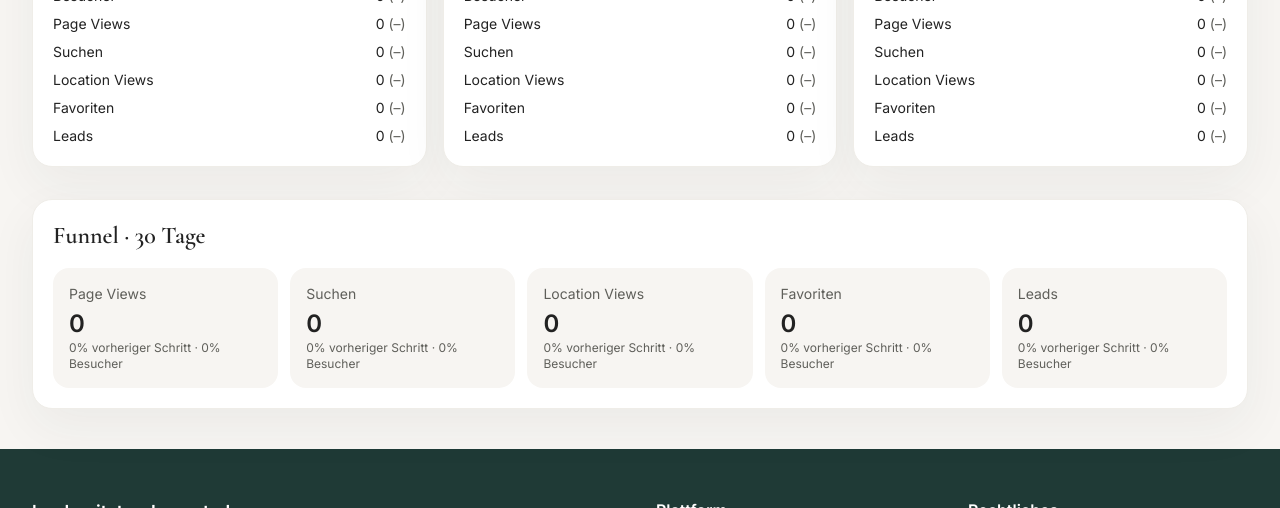
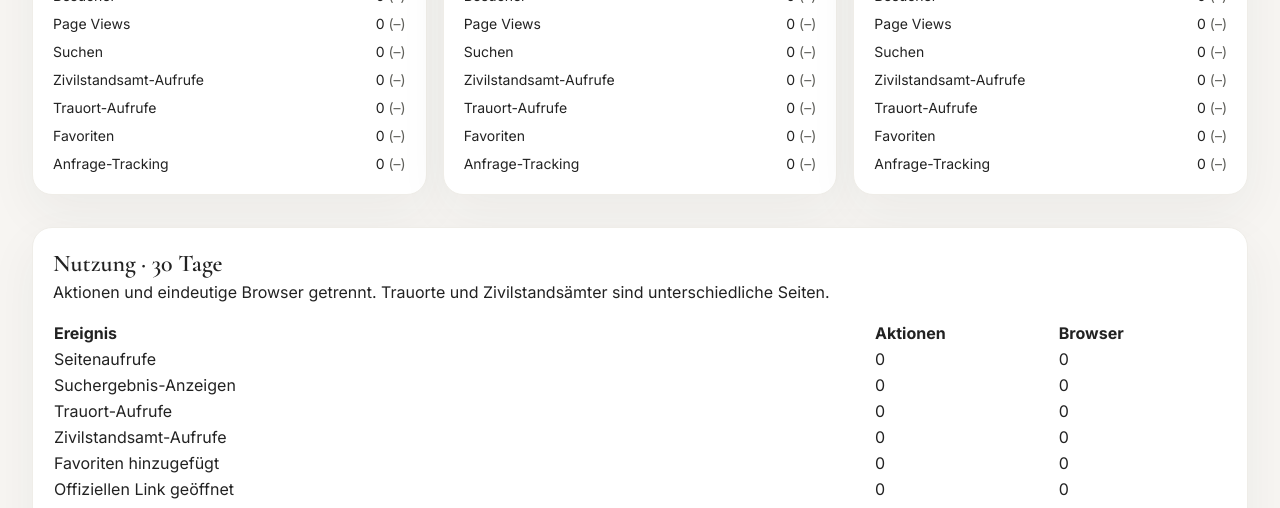
Before and after one commit to robinschmidli-star/hochzeitstandesamt, a Next.js app: page /admin/analytics in a window 1280 px wide. Shown: the part 292-800 px from the top of the page. Built offline with nearby package versions, Linux system fonts and the light colour scheme; no server answers; the database is empty.

Commit message:
Separate analytics actions, browsers and ordered search journeys

```diff
--- a/app/admin/analytics/page.tsx
+++ b/app/admin/analytics/page.tsx
@@ -1,26 +1,28 @@
 import { prisma } from "@/lib/prisma";
+import { summarizeAnalytics } from "@/lib/analytics-summary";
 
 export const dynamic = "force-dynamic";
 
-const eventLabels: Record<string, string> = { page_view: "Page Views", search_completed: "Suchen", location_view: "Location Views", favorite_added: "Favoriten", lead_created: "Leads" };
+const eventLabels: Record<string, string> = { page_view: "Page Views", search_completed: "Suchen", location_view: "Zivilstandsamt-Aufrufe", venue_opened: "Trauort-Aufrufe", favorite_added: "Favoriten", lead_submitted: "Anfrage-Tracking" };
 async function period(days: number) {
   const to = new Date(); const from = new Date(to); from.setUTCDate(from.getUTCDate() - days);
   const previousFrom = new Date(from); previousFrom.setUTCDate(previousFrom.getUTCDate() - days);
   const [current, previous] = await Promise.all([
-    prisma.analyticsEvent.findMany({ where: { occurredAt: { gte: from, lt: to } }, select: { eventName: true, sessionId: true, visitorHash: true, path: true } }),
-    prisma.analyticsEvent.findMany({ where: { occurredAt: { gte: previousFrom, lt: from } }, select: { eventName: true, visitorHash: true } })
+    prisma.analyticsEvent.findMany({ where: { occurredAt: { gte: from, lt: to } }, select: { eventName: true, sessionId: true, visitorHash: true, path: true, properties: true, occurredAt: true } }),
+    prisma.analyticsEvent.findMany({ where: { occurredAt: { gte: previousFrom, lt: from } }, select: { eventName: true, visitorHash: true, sessionId: true, path: true, properties: true, occurredAt: true } })
   ]);
-  const count = (name: string) => current.filter((event) => event.eventName === name).length;
-  const previousCount = (name: string) => previous.filter((event) => event.eventName === name).length;
-  return { days, current, visitors: new Set(current.map((event) => event.visitorHash)).size, previousVisitors: new Set(previous.map((event) => event.visitorHash)).size, count, previousCount };
+  const summary = summarizeAnalytics(current); const prior = summarizeAnalytics(previous);
+  const count = (name: string) => summary.metrics.find(row => row.name === name)?.actions ?? 0;
+  const previousCount = (name: string) => prior.metrics.find(row => row.name === name)?.actions ?? 0;
+  return { days, current, summary, visitors: summary.visitors, previousVisitors: prior.visitors, count, previousCount };
 }
 function change(current: number, previous: number) { return previous ? `${current - previous >= 0 ? "+" : ""}${Math.round(((current - previous) / previous) * 100)}%` : "–"; }
 export default async function AnalyticsPage() {
   const periods = await Promise.all([period(1), period(7), period(30)]);
-  const funnelNames = ["page_view", "search_completed", "location_view", "favorite_added", "lead_created"];
+  const summary = periods[2].summary;
   return <main className="mx-auto grid max-w-7xl gap-8 px-4 py-10 sm:px-6 lg:px-8">
     <div><p className="text-sm font-semibold uppercase tracking-[0.08em] text-champagne">Admin</p><h1 className="mt-2 text-4xl font-semibold text-ink">Analytics</h1></div>
     <section className="grid gap-4 md:grid-cols-3">{periods.map((item) => <article key={item.days} className="rounded-xl border border-linen bg-white p-5 shadow-soft"><h2 className="text-xl font-semibold">Letzte {item.days} Tage</h2><dl className="mt-4 grid gap-2 text-sm"><div className="flex justify-between"><dt>Besucher</dt><dd>{item.visitors} <span className="text-soft-ink">({change(item.visitors, item.previousVisitors)})</span></dd></div>{Object.entries(eventLabels).map(([name, label]) => <div key={name} className="flex justify-between"><dt>{label}</dt><dd>{item.count(name)} <span className="text-soft-ink">({change(item.count(name), item.previousCount(name))})</span></dd></div>)}</dl></article>)}</section>
-    <section className="rounded-xl border border-linen bg-white p-5 shadow-soft"><h2 className="text-2xl font-semibold">Funnel · 30 Tage</h2><div className="mt-4 grid gap-3 md:grid-cols-5">{funnelNames.map((name, index) => { const value = periods[2].count(name); const previous = index ? periods[2].count(funnelNames[index - 1]) : value; const visitors = periods[2].visitors; return <div key={name} className="rounded-lg bg-paper p-4"><p className="text-sm text-soft-ink">{eventLabels[name]}</p><p className="mt-1 text-2xl font-semibold">{value}</p><p className="text-xs text-soft-ink">{previous ? Math.round(value / previous * 100) : 0}% vorheriger Schritt · {visitors ? Math.round(value / visitors * 100) : 0}% Besucher</p></div>; })}</div></section>
+    <section className="rounded-xl border border-linen bg-white p-5 shadow-soft"><h2 className="text-2xl font-semibold">Nutzung · 30 Tage</h2><p>Aktionen und eindeutige Browser getrennt. Trauorte und Zivilstandsämter sind unterschiedliche Seiten.</p><table className="mt-4 w-full text-left"><thead><tr><th>Ereignis</th><th>Aktionen</th><th>Browser</th></tr></thead><tbody>{summary.metrics.map(row => <tr key={row.name}><td>{row.label}</td><td>{row.actions}</td><td>{row.browsers}</td></tr>)}</tbody></table><h3 className="mt-6 text-xl">Suchverlauf innerhalb derselben Session</h3><p>{summary.journey.search} Browser mit Suche → {summary.journey.venue} mit späterem Trauort-Aufruf → {summary.journey.contact} mit späterem Kontakt-/Linkklick.</p><p>Browser sind keine Personen; Kontaktklicks sind keine bestätigten Anfragen. Verwaltungs- und Verifikationsereignisse sind aus dieser Tabelle ausgeschlossen.</p></section>
   </main>;
 }
--- a/app/api/cron/weekly-analytics/route.ts
+++ b/app/api/cron/weekly-analytics/route.ts
@@ -1,26 +1,25 @@
 import { NextResponse } from "next/server";
 import { prisma } from "@/lib/prisma";
+import { summarizeAnalytics, renderAnalyticsSummary, zurichReportWindow } from "@/lib/analytics-summary";
 
-function mondayUtc(date: Date) { const copy = new Date(Date.UTC(date.getUTCFullYear(), date.getUTCMonth(), date.getUTCDate())); const day = copy.getUTCDay() || 7; copy.setUTCDate(copy.getUTCDate() - day + 1); return copy; }
 function pct(current: number, previous: number) { return previous ? `${Math.round(((current - previous) / previous) * 100)}%` : "–"; }
 function isoWeek(date: Date) { const value = new Date(Date.UTC(date.getUTCFullYear(), date.getUTCMonth(), date.getUTCDate())); value.setUTCDate(value.getUTCDate() + 4 - (value.getUTCDay() || 7)); const yearStart = new Date(Date.UTC(value.getUTCFullYear(), 0, 1)); return Math.ceil((((value.getTime() - yearStart.getTime()) / 86400000) + 1) / 7); }
 export async function GET(request: Request) {
   if (!process.env.CRON_SECRET || request.headers.get("authorization") !== `Bearer ${process.env.CRON_SECRET}`) return new NextResponse("Unauthorized", { status: 401 });
   const zurich = new Intl.DateTimeFormat("en-GB", { timeZone: "Europe/Zurich", weekday: "short", hour: "2-digit", hour12: false }).format(new Date());
-  if (!zurich.startsWith("Mon, 07")) return NextResponse.json({ ok: true, skipped: "outside Europe/Zurich Monday 07:00" });
-  const thisMonday = mondayUtc(new Date()); const from = new Date(thisMonday); from.setUTCDate(from.getUTCDate() - 7); const previousFrom = new Date(from); previousFrom.setUTCDate(previousFrom.getUTCDate() - 7);
+  if (!/^Mon,?\s+07(?::|$)/.test(zurich)) return NextResponse.json({ ok: true, skipped: "outside Europe/Zurich Monday 07:00" });
+  const { from, to: thisMonday, previousFrom } = zurichReportWindow(new Date());
   const [events, previous, newLeads] = await Promise.all([
-    prisma.analyticsEvent.findMany({ where: { occurredAt: { gte: from, lt: thisMonday } }, select: { eventName: true, visitorHash: true } }),
-    prisma.analyticsEvent.findMany({ where: { occurredAt: { gte: previousFrom, lt: from } }, select: { eventName: true, visitorHash: true } }),
+    prisma.analyticsEvent.findMany({ where: { occurredAt: { gte: from, lt: thisMonday } }, select: { eventName: true, visitorHash: true, sessionId: true, path: true, occurredAt: true, properties: true } }),
+    prisma.analyticsEvent.findMany({ where: { occurredAt: { gte: previousFrom, lt: from } }, select: { eventName: true, visitorHash: true, sessionId: true, path: true, occurredAt: true, properties: true } }),
     prisma.websiteLead.count({ where: { createdAt: { gte: from, lt: thisMonday } } })
   ]);
-  const count = (rows: typeof events, name: string) => rows.filter((event) => event.eventName === name).length;
-  const visitors = new Set(events.map((event) => event.visitorHash)).size; const previousVisitors = new Set(previous.map((event) => event.visitorHash)).size;
-  const html = `<h1>Hochzeitstandesamt.ch – Wochenreport</h1><p>${from.toLocaleDateString("de-CH")}–${new Date(thisMonday.getTime() - 1).toLocaleDateString("de-CH")}</p><h2>Traffic</h2><p>Besucher: ${visitors} (${pct(visitors, previousVisitors)})<br>Page Views: ${count(events, "page_view")} (${pct(count(events, "page_view"), count(previous, "page_view"))})</p><h2>Funnel</h2><p>Besucher ${visitors} → Suchen ${count(events, "search_completed")} → Location Views ${count(events, "location_view")} → Favoriten ${count(events, "favorite_added")} → Leads ${newLeads}</p>`;
+  const summary = summarizeAnalytics(events); const prior = summarizeAnalytics(previous);
+  const html = `<h1>Hochzeitstandesamt.ch – Wochenreport</h1><p>${from.toLocaleDateString("de-CH", { timeZone: "Europe/Zurich" })}–${new Date(thisMonday.getTime() - 1).toLocaleDateString("de-CH", { timeZone: "Europe/Zurich" })}</p><p>Browser gegenüber Vorwoche: ${pct(summary.visitors, prior.visitors)} · Seitenaufrufe: ${pct(summary.pageViews, prior.pageViews)}</p>${renderAnalyticsSummary(summary)}<h2>Gespeicherte Website-Anfragen</h2><p>${newLeads} neue Datensätze. Separater Datenbankwert, ohne Zuordnung zum Suchverlauf; Qualität und mögliche Tests sind nicht automatisch bestätigt.</p>`;
   const apiKey = process.env.RESEND_API_KEY;
   const fromEmail = process.env.ANALYTICS_REPORT_FROM ?? "Hochzeitstandesamt <onboarding@resend.dev>";
   if (!apiKey) return NextResponse.json({ ok: false, error: "RESEND_API_KEY is required" }, { status: 503 });
-  const response = await fetch("https://api.resend.com/emails", { method: "POST", headers: { Authorization: `Bearer ${apiKey}`, "Content-Type": "application/json" }, body: JSON.stringify({ from: fromEmail, to: ["robinschmidli@gmail.com"], subject: `hochzeitstandesamt.ch – Wochenreport KW ${isoWeek(from)}`, html }) });
+  const response = await fetch("https://api.resend.com/emails", { method: "POST", headers: { Authorization: `Bearer ${apiKey}`, "Content-Type": "application/json" }, body: JSON.stringify({ from: fromEmail, to: ["robinschmidli@gmail.com"], subject: `hochzeitstandesamt.ch – Wochenreport KW ${isoWeek(new Date(from.getTime() + 12 * 3600000))}`, html }) });
   if (!response.ok) return NextResponse.json({ ok: false, error: "Email delivery failed" }, { status: 502 });
   return NextResponse.json({ ok: true });
 }
--- /dev/null
+++ b/lib/analytics-summary.ts
@@ -0,0 +1,76 @@
+/** Shared definitions: actions, browsers and sequential journeys must not be mixed. */
+export type ReportEvent = {
+  eventName: string; visitorHash: string; sessionId: string; path: string;
+  occurredAt: Date; properties: unknown;
+};
+const props = (event: ReportEvent): Record<string, unknown> =>
+  event.properties && typeof event.properties === "object" ? event.properties as Record<string, unknown> : {};
+const publicEvent = (event: ReportEvent) => !/^\/(?:de\/|en\/|fr\/|it\/)?(?:admin|verify|api)(?:\/|$)/.test(event.path.split("?")[0]);
+export function summarizeAnalytics(input: ReportEvent[]) {
+  const events = input.filter(publicEvent);
+  const unique = (rows: ReportEvent[]) => new Set(rows.map(e => e.visitorHash)).size;
+  const metrics = [
+    ["page_view", "Seitenaufrufe"], ["search_completed", "Suchergebnis-Anzeigen"],
+    ["venue_opened", "Trauort-Aufrufe"], ["location_view", "Zivilstandsamt-Aufrufe"],
+    ["favorite_added", "Favoriten hinzugefügt"], ["official_link_clicked", "Offiziellen Link geöffnet"],
+    ["external_link_clicked", "Externe Website / Kontakt geklickt"],
+    ["lead_submitted", "Anfrage erfolgreich abgesendet (Tracking)"]
+  ].map(([name, label]) => { const rows = events.filter(e => e.eventName === name); return { name, label, actions: rows.length, browsers: unique(rows) }; });
+  // A journey requires temporal order within the same browser AND session.
+  const journeys = new Map<string, ReportEvent[]>();
+  for (const event of events) { const key = `${event.visitorHash}:${event.sessionId}`; const rows = journeys.get(key) ?? []; rows.push(event); journeys.set(key, rows); }
+  const searchBrowsers = new Set<string>(), venueBrowsers = new Set<string>(), contactBrowsers = new Set<string>();
+  for (const rows of journeys.values()) {
+    let searchAt: number | undefined, venueAt: number | undefined;
+    for (const event of rows.sort((a, b) => a.occurredAt.getTime() - b.occurredAt.getTime())) {
+      const time = event.occurredAt.getTime();
+      if (event.eventName === "search_completed") { searchAt = time; searchBrowsers.add(event.visitorHash); }
+      if (event.eventName === "venue_opened" && searchAt !== undefined && time > searchAt) { venueAt = time; venueBrowsers.add(event.visitorHash); }
+      if (["official_link_clicked", "external_link_clicked"].includes(event.eventName) && venueAt !== undefined && time > venueAt) contactBrowsers.add(event.visitorHash);
+    }
+  }
+  function breakdown(key: string, selected: ReportEvent[]) {
+    const groups = new Map<string, ReportEvent[]>();
+    for (const event of selected) {
+      const raw = props(event)[key]; const label = typeof raw === "string" && raw.trim() ? raw : "Unbekannt / nicht erfasst";
+      const rows = groups.get(label) ?? []; rows.push(event); groups.set(label, rows);
+    }
+    return [...groups].map(([label, rows]) => ({ label, actions: rows.length, browsers: unique(rows) })).sort((a, b) => b.actions - a.actions).slice(0, 10);
+  }
+  const pages = events.filter(e => e.eventName === "page_view");
+  const venueEvents = events.filter(e => e.eventName === "venue_opened");
+  return { visitors: unique(events), pageViews: pages.length, excluded: input.length - events.length, metrics,
+    journey: { search: searchBrowsers.size, venue: venueBrowsers.size, contact: contactBrowsers.size },
+    sources: breakdown("entry_source", pages), devices: breakdown("viewport_category", pages),
+    cantons: breakdown("canton", venueEvents), venues: breakdown("venue_name", venueEvents),
+    searchCantons: breakdown("search_canton", events.filter(e => e.eventName === "search_completed")),
+    homeViews: pages.filter(e => /^\/(?:de|en|fr|it)?\/?$/.test(e.path.split("?")[0])).length };
+}
+export function escapeReport(value: string) { return value.replace(/[&<>"']/g, c => ({ "&": "&amp;", "<": "&lt;", ">": "&gt;", '"': "&quot;", "'": "&#39;" })[c]!); }
+export function renderAnalyticsSummary(summary: ReturnType<typeof summarizeAnalytics>) {
+  const table = (title: string, rows: { label: string; actions: number; browsers: number }[]) => `<h2>${title}</h2><table><tr><th>Merkmal</th><th>Aktionen</th><th>Browser</th></tr>${rows.map(r => `<tr><td>${escapeReport(r.label)}</td><td>${r.actions}</td><td>${r.browsers}</td></tr>`).join("")}</table>`;
+  const rate = (n: number, d: number) => d ? `${(100 * n / d).toFixed(1)}%` : "–";
+  const j = summary.journey;
+  return `<p>${summary.visitors} eindeutige Browser · ${summary.pageViews} Seitenaufrufe · Startseitenanteil ${rate(summary.homeViews, summary.pageViews)}</p>`
+    + table("Nutzung: Aktionen und eindeutige Browser", summary.metrics)
+    + `<h2>Nachvollziehbarer Suchverlauf</h2><p>${j.search} Browser mit Suchergebnis-Anzeige → ${j.venue} mit späterem Trauort-Aufruf (${rate(j.venue, j.search)}) → ${j.contact} mit späterem externem / offiziellem Linkklick (${rate(j.contact, j.venue)}).</p><p>Schritte müssen zeitlich aufeinander folgen und in derselben Session stattfinden. Direkte Einstiege werden separat in der Nutzungstabelle gezählt. Kontaktklicks sind keine bestätigten Anfragen oder Buchungen.</p>`
+    + table("Einstiegsquelle (Seitenaufrufe)", summary.sources) + table("Geräte (Seitenaufrufe)", summary.devices)
+    + table("Nachfrage nach Trauort-Kanton", summary.cantons) + table("Suchkantone", summary.searchCantons) + table("Trauorte", summary.venues)
+    + `<p>Browser-IDs sind keine Personen. Ein Browser kann in mehreren Gruppen vorkommen. Kantone beschreiben das Suchziel / den Trauort, nicht den Wohnort. Fehlende historische Angaben bleiben unbekannt. ${summary.excluded} Verwaltungs-/Verifikations-/API-Ereignisse ausgeschlossen. Unerkannte Bots und unmarkierte Tests bleiben möglich. Bei kleinen Fallzahlen keine belastbare Rangfolge ableiten.</p>`;
+}
+
+/** Local calendar Mondays converted individually to UTC, including DST changes. */
+export function zurichReportWindow(now: Date) {
+  const local = new Intl.DateTimeFormat("en-CA", { timeZone: "Europe/Zurich", year: "numeric", month: "2-digit", day: "2-digit" }).formatToParts(now);
+  const part = (type: string) => Number(local.find(p => p.type === type)!.value);
+  const monday = new Date(Date.UTC(part("year"), part("month") - 1, part("day")));
+  monday.setUTCDate(monday.getUTCDate() - (monday.getUTCDay() || 7) + 1);
+  const midnight = (days: number) => {
+    const calendar = new Date(monday); calendar.setUTCDate(calendar.getUTCDate() + days);
+    const offset = new Intl.DateTimeFormat("en", { timeZone: "Europe/Zurich", timeZoneName: "longOffset" }).formatToParts(calendar).find(p => p.type === "timeZoneName")!.value;
+    const match = /GMT([+-])(\d{2}):(\d{2})/.exec(offset)!;
+    const minutes = (Number(match[2]) * 60 + Number(match[3])) * (match[1] === "+" ? 1 : -1);
+    return new Date(calendar.getTime() - minutes * 60_000);
+  };
+  return { from: midnight(-7), to: midnight(0), previousFrom: midnight(-14) };
+}
```
Also changed, not shown: components/Analytics.tsx (+27 -3 lines), 1 other file (tests, documents, lock files or other folders).
